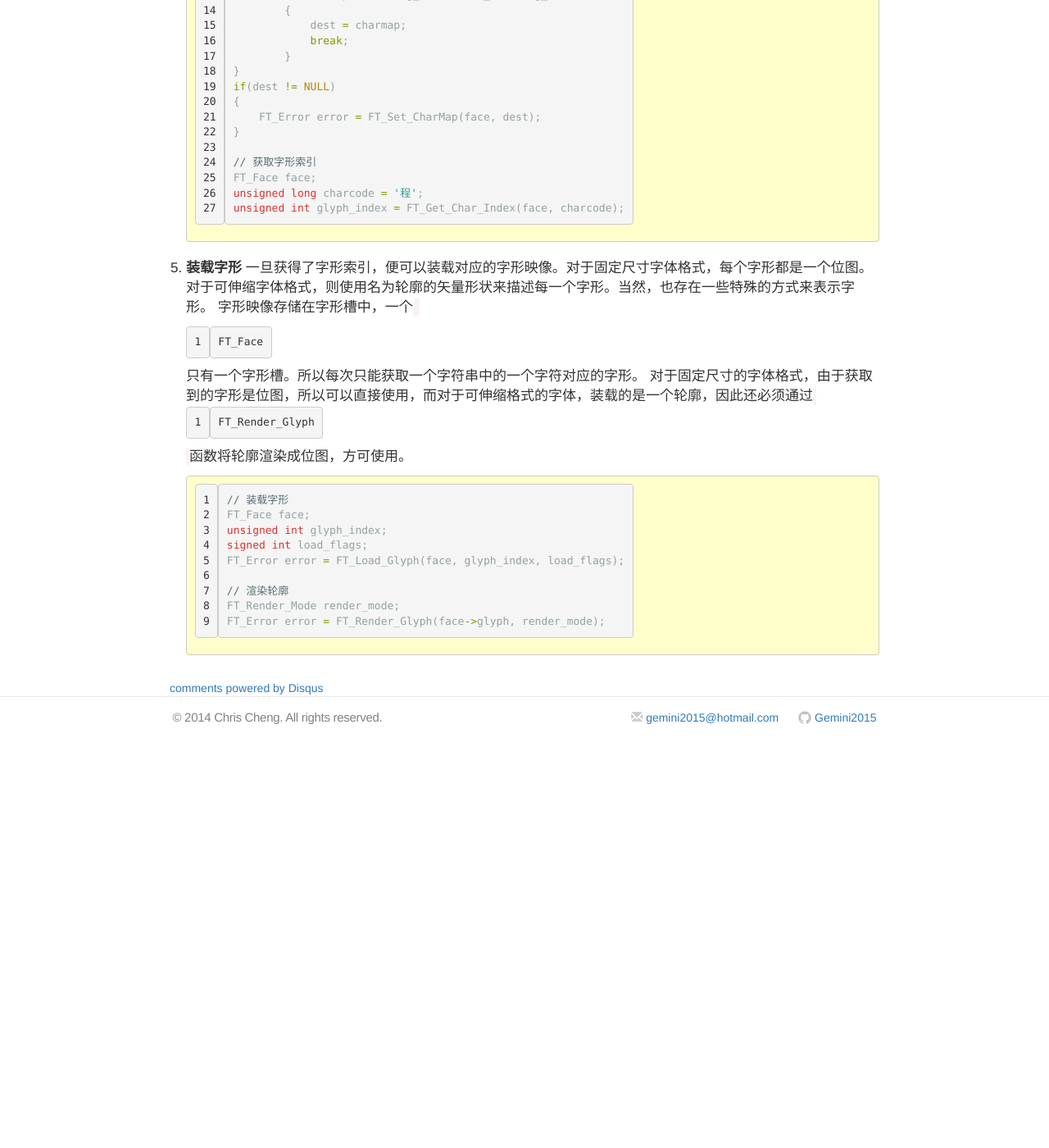
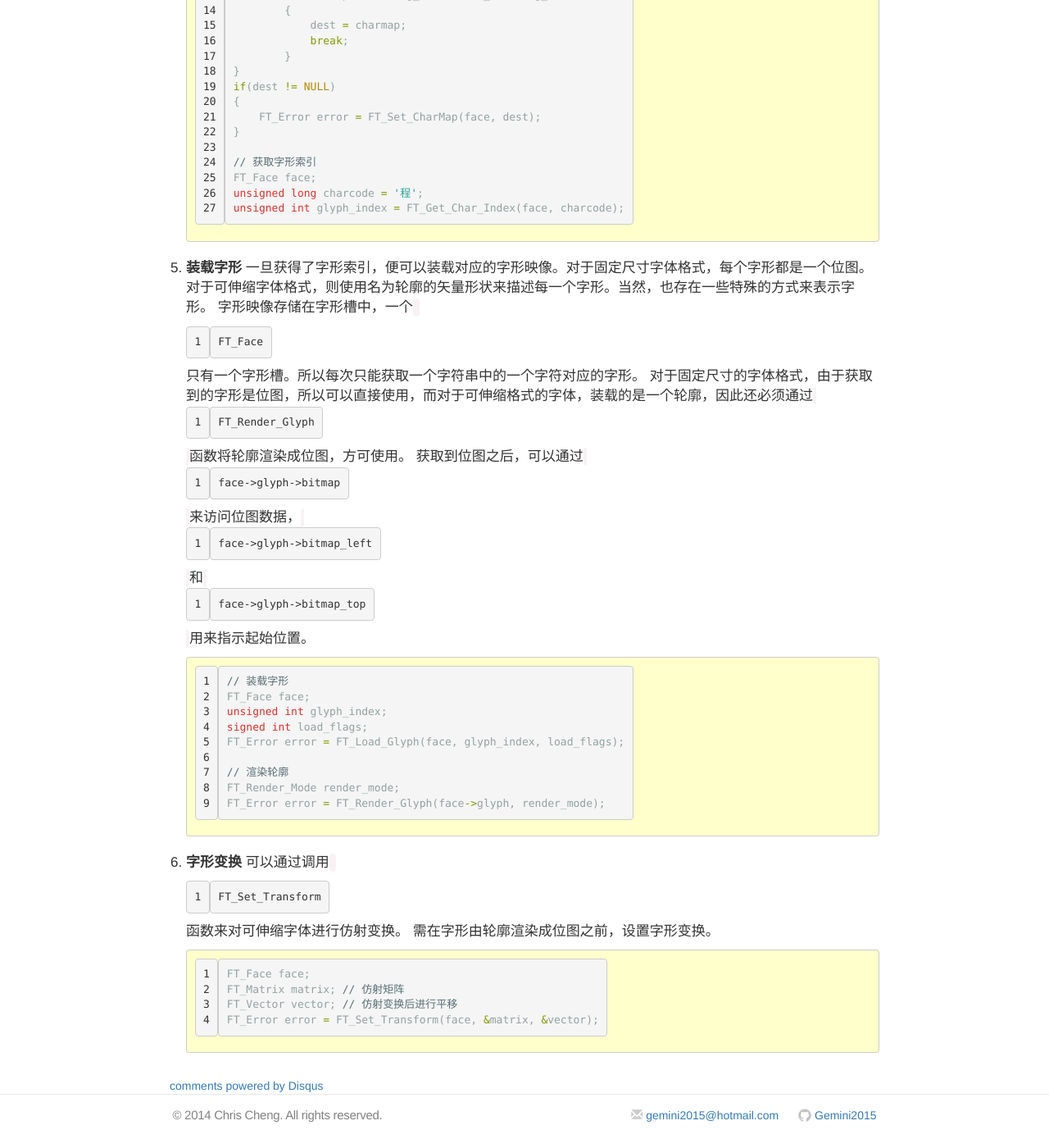
Before and after one commit to Gemini2015/gemini2015.github.io, a Jekyll site: the page built from _posts/2015-01-31-opengl-text-drawing-note.markdown, in a window 1280 px wide and 1400 px high, scrolled down 5446 px. Shown: the whole window at 82% size. Built offline with Jekyll 4.4.1, drawn with Linux system fonts in a browser that asks for light colours; nearby versions of some CDN libraries; comment, search, counter and statistics services are not loaded; before the commit the page ends 6361 px from its top, so only the background shows below that.

Commit message:
更新字形变换

````diff
--- a/_posts/2015-01-31-opengl-text-drawing-note.markdown
+++ b/_posts/2015-01-31-opengl-text-drawing-note.markdown
@@ -148,6 +148,7 @@ description: 记录实现OpenGL文字绘制的过程
 	一旦获得了字形索引，便可以装载对应的字形映像。对于固定尺寸字体格式，每个字形都是一个位图。对于可伸缩字体格式，则使用名为轮廓的矢量形状来描述每一个字形。当然，也存在一些特殊的方式来表示字形。
 	字形映像存储在字形槽中，一个`FT_Face`只有一个字形槽。所以每次只能获取一个字符串中的一个字符对应的字形。
 	对于固定尺寸的字体格式，由于获取到的字形是位图，所以可以直接使用，而对于可伸缩格式的字体，装载的是一个轮廓，因此还必须通过`FT_Render_Glyph`函数将轮廓渲染成位图，方可使用。
+	获取到位图之后，可以通过`face->glyph->bitmap`来访问位图数据，`face->glyph->bitmap_left`和`face->glyph->bitmap_top`用来指示起始位置。
 
 	```
 	// 装载字形
@@ -160,3 +161,14 @@ description: 记录实现OpenGL文字绘制的过程
 	FT_Render_Mode render_mode;
 	FT_Error error = FT_Render_Glyph(face->glyph, render_mode);
 	```
+
+6.	**字形变换**
+	可以通过调用`FT_Set_Transform`函数来对可伸缩字体进行仿射变换。
+	需在字形由轮廓渲染成位图之前，设置字形变换。
+
+	```
+	FT_Face face;
+	FT_Matrix matrix; // 仿射矩阵
+	FT_Vector vector; // 仿射变换后进行平移
+	FT_Error error = FT_Set_Transform(face, &matrix, &vector);
+	```
````
